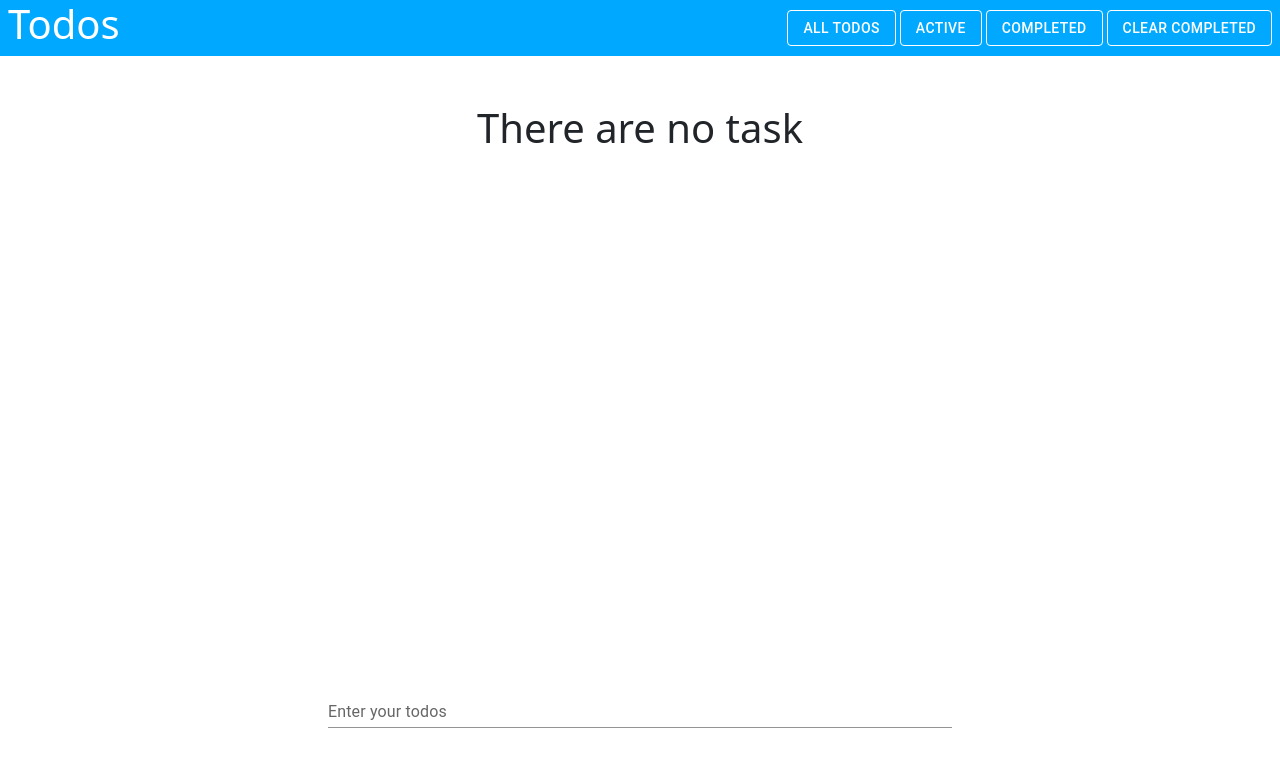
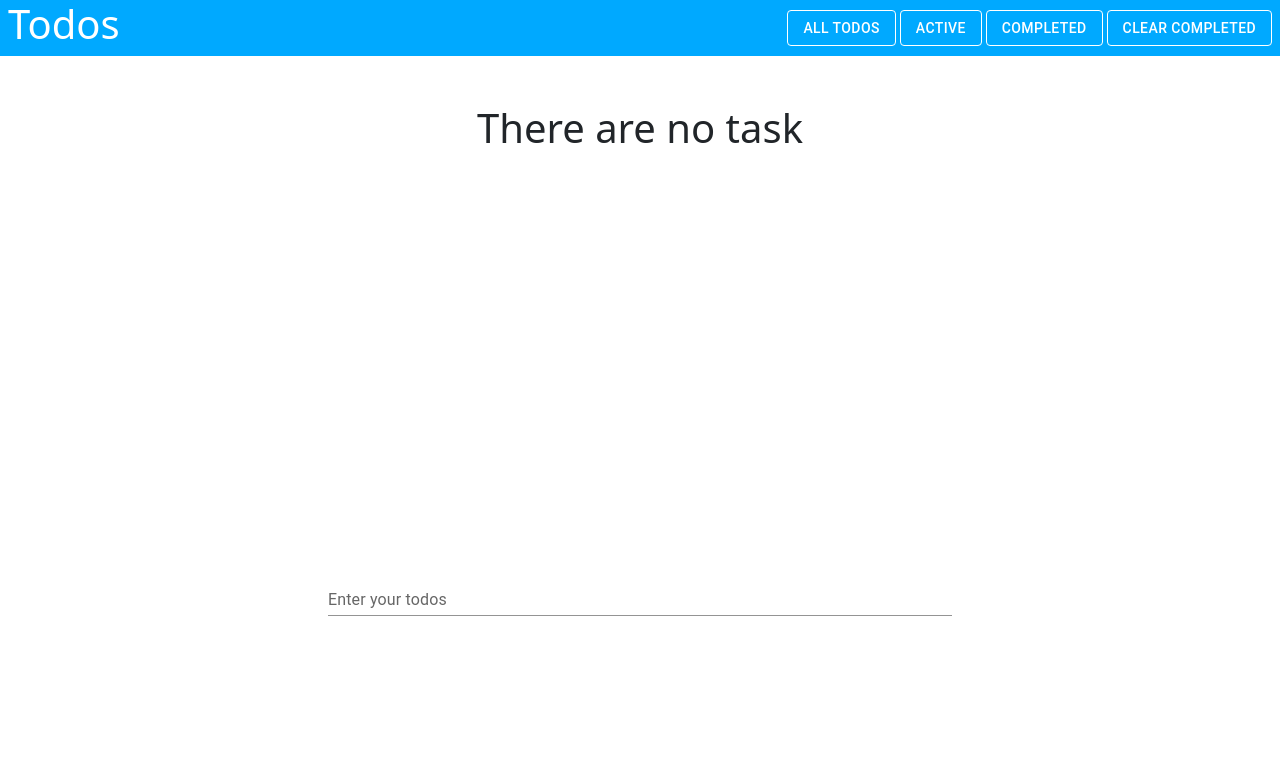
Before and after one commit to OnTheGuitarDaily/Todo-List-React, a React (Vite) app in the folder App/: page / in a window 1280 px wide. Shown: the top 758 px of the page. Built offline with nearby package versions, Linux system fonts and the light colour scheme.

Commit message:
fixed design bugs

```diff
--- a/App/src/components/form/Form.css
+++ b/App/src/components/form/Form.css
@@ -10,11 +10,11 @@
 
 .Main{
     position: relative;
-    height: 80vh;
+    height: 66vh;
 }
 
 ol{
-    height: 54vh;
+    height: 44vh;
     overflow-y: scroll;
 }
 li{
--- a/App/src/components/form/Form.jsx
+++ b/App/src/components/form/Form.jsx
@@ -115,7 +115,7 @@ export default function FormComponent() {
             )}
         </ol>
       </section>
-      <form className="Form col-12 p-3 d-flex justify-content-center" onSubmit={handleAddTodo}>
+      <form className="Form col-12 p-3 d-flex flex-wrap justify-content-center" onSubmit={handleAddTodo}>
         <TextField className="col-10 col-md-6" id="standard-basic" label="Enter your todos" variant="standard" />
         {validation && (
           <p style={{ color: "red", margin: "5px 0", fontSize: "14px" }}>Please fill this field</p>
```
